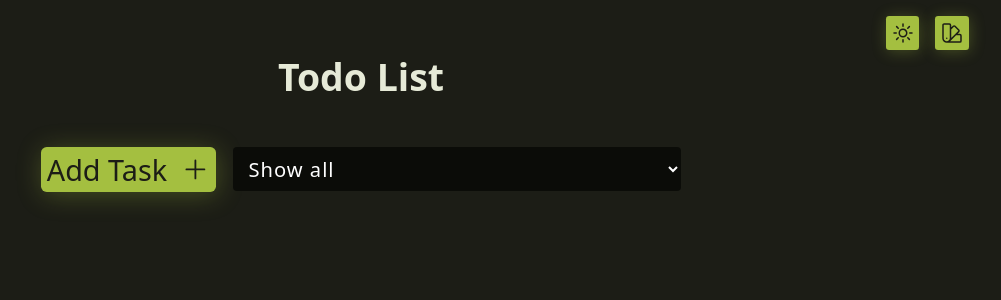
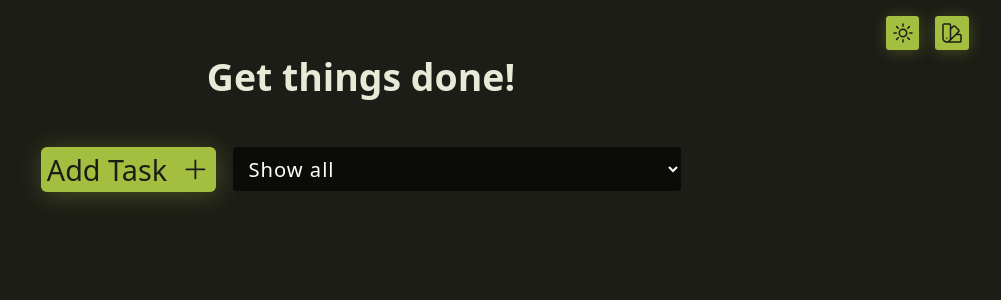
Before and after one commit to Imran-A-K/Qtec-To-Do, a React (Vite) app: page / in a window 1280 px wide. Shown: the top 300 px of the page, without its empty margins (279-1280 px from the left). Built offline with nearby package versions, Linux system fonts and the light colour scheme.

Commit message:
Added counter

```diff
--- a/src/App.jsx
+++ b/src/App.jsx
@@ -91,7 +91,20 @@ function App() {
     <div className="container">
       <Toaster />
       <header className="header">
-        <h1>Todo List</h1>
+        {tasks.length ? (
+          <h1>
+            My todos :{" "}
+            <span
+              style={{
+                color: "hsl(var(--accent))",
+              }}
+            >
+              {tasks.length}
+            </span>
+          </h1>
+        ) : (
+          <h1>Get things done!</h1>
+        )}
       </header>
       {addingTask ? (
         <AddTaskDialogue addTask={addTask} closeAddTask={closeAddTask} />
```
